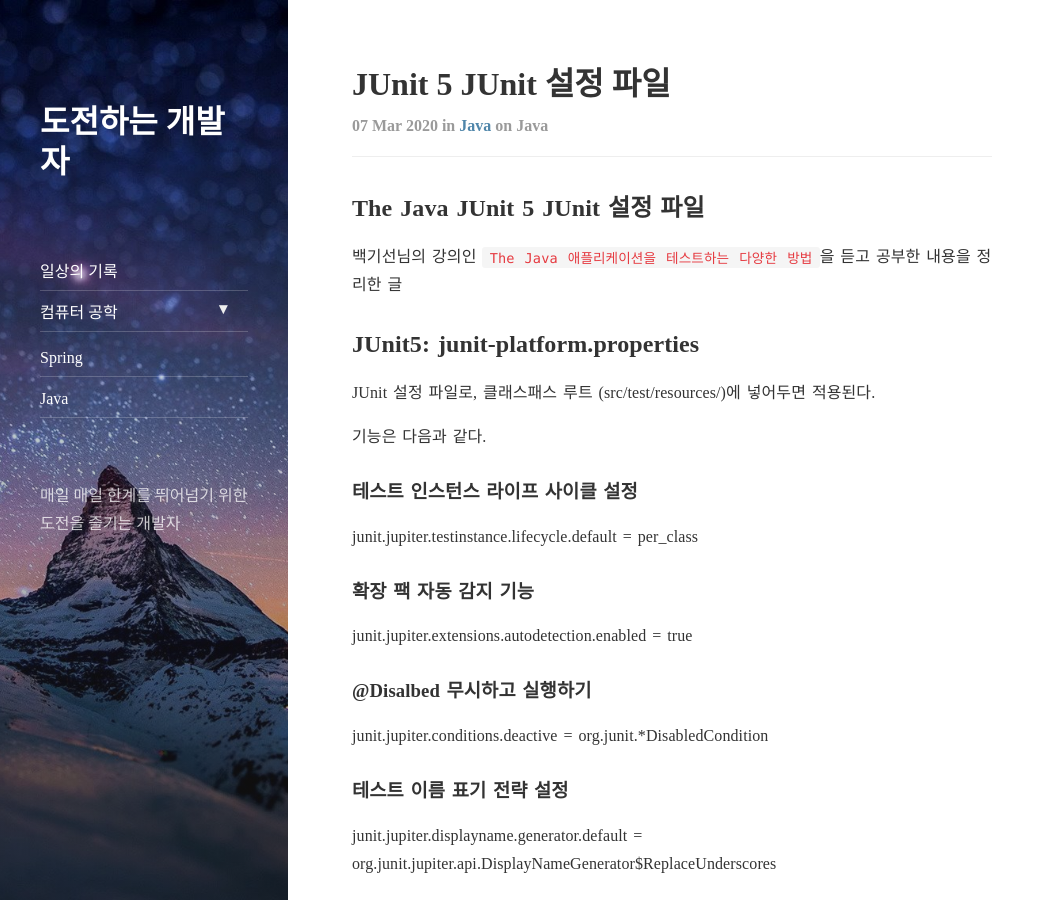
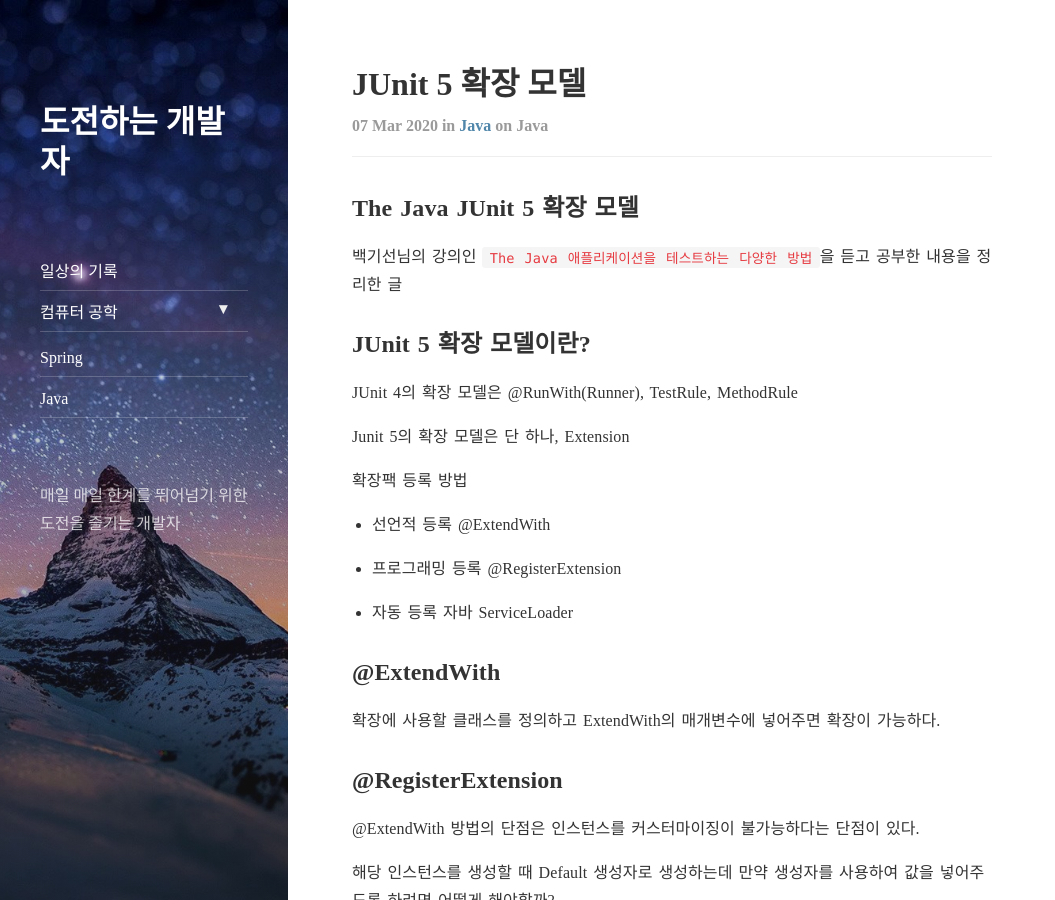
Before and after one commit to minkukjo/minkukjo.github.io, a Jekyll site: the page built from _posts/2020-03-07-Java-12.md, in a window 1280 px wide and 900 px high. Shown: the whole window, without its empty margins (0-1055 px from the left). Built offline with Jekyll 4.4.1, drawn with Linux system fonts in a browser that asks for light colours; nearby versions of some CDN libraries; some of the changed text lies outside the part shown.

Commit message:
오타 수정

```diff
--- a/_posts/2020-03-07-Java-12.md
+++ b/_posts/2020-03-07-Java-12.md
@@ -1,37 +1,41 @@
 ---
 layout: post
-title: JUnit 5 JUnit 설정 파일
+title: JUnit 5 확장 모델
 subtitle: ""
 categories: java
 tags: java
 comments: false
 ---
 
-## The Java JUnit 5 JUnit 설정 파일
+## The Java JUnit 5 확장 모델
 
 백기선님의 강의인 `The Java 애플리케이션을 테스트하는 다양한 방법`을 듣고 공부한 내용을 정리한 글
 
-## JUnit5: junit-platform.properties
+## JUnit 5 확장 모델이란?
 
-JUnit 설정 파일로, 클래스패스 루트 (src/test/resources/)에 넣어두면 적용된다.
+JUnit 4의 확장 모델은 @RunWith(Runner), TestRule, MethodRule
 
-기능은 다음과 같다.
+Junit 5의 확장 모델은 단 하나, Extension
 
-### 테스트 인스턴스 라이프 사이클 설정
+확장팩 등록 방법
 
-junit.jupiter.testinstance.lifecycle.default = per_class
+- 선언적 등록 @ExtendWith
 
-### 확장 팩 자동 감지 기능
+- 프로그래밍 등록 @RegisterExtension
 
-junit.jupiter.extensions.autodetection.enabled = true
+- 자동 등록 자바 ServiceLoader
 
-### @Disalbed 무시하고 실행하기
+## @ExtendWith
 
-junit.jupiter.conditions.deactive = org.junit.*DisabledCondition
+확장에 사용할 클래스를 정의하고 ExtendWith의 매개변수에 넣어주면 확장이 가능하다.
 
-### 테스트 이름 표기 전략 설정
+## @RegisterExtension
 
-junit.jupiter.displayname.generator.default = org.junit.jupiter.api.DisplayNameGenerator$ReplaceUnderscores
+@ExtendWith 방법의 단점은 인스턴스를 커스터마이징이 불가능하다는 단점이 있다.
+
+해당 인스턴스를 생성할 때 Default 생성자로 생성하는데 만약 생성자를 사용하여 값을 넣어주도록 하려면 어떻게 해야할까?
+
+이를 위해 Field에 인스턴스를 생성하고 @RegisterExtension 애노테이션을 붙여줌으로써 커스터마이징이 가능하다.
 
 ## Reference
 
```
Also changed, not shown: _posts/2020-03-07-Java-13.md (+6 -20 lines).
